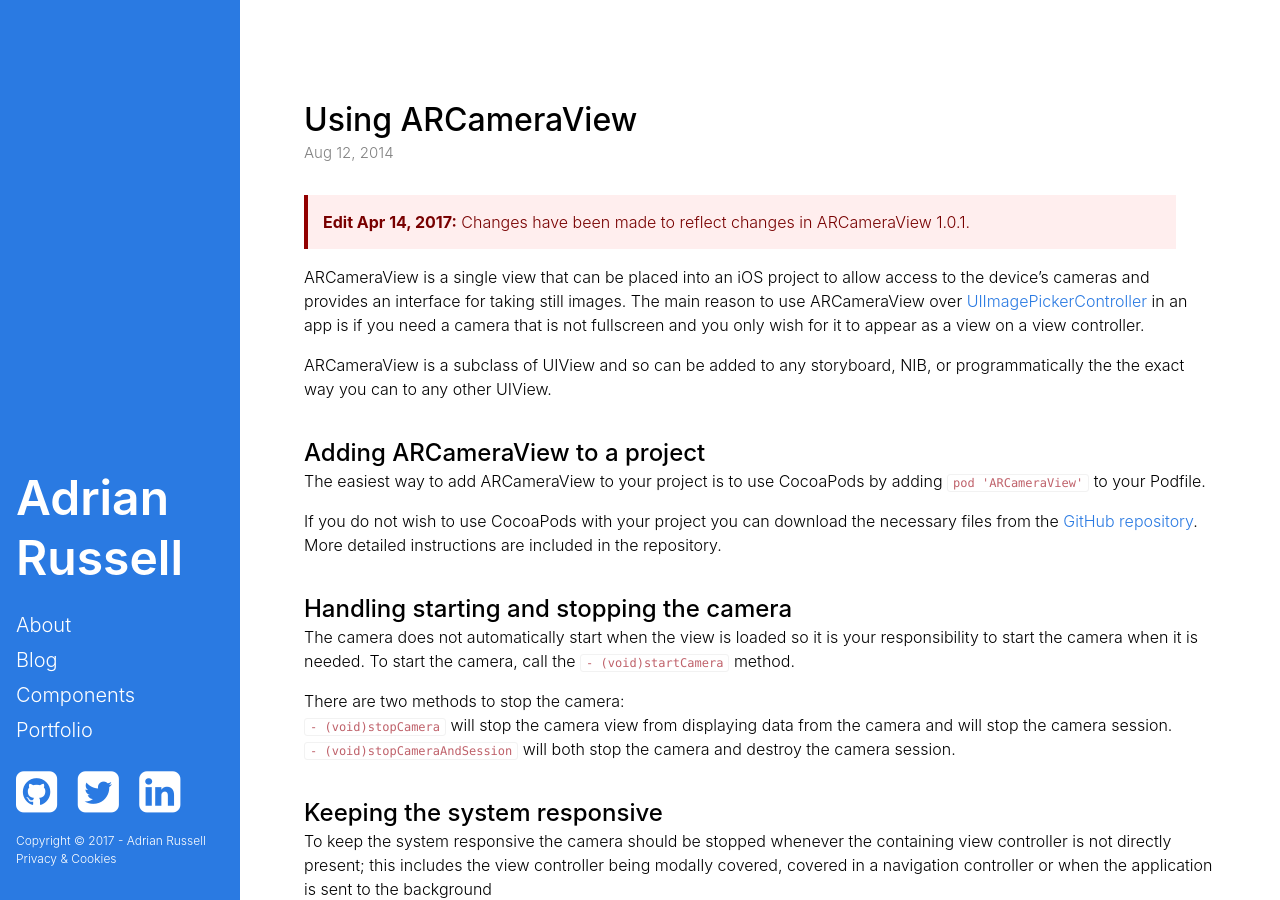
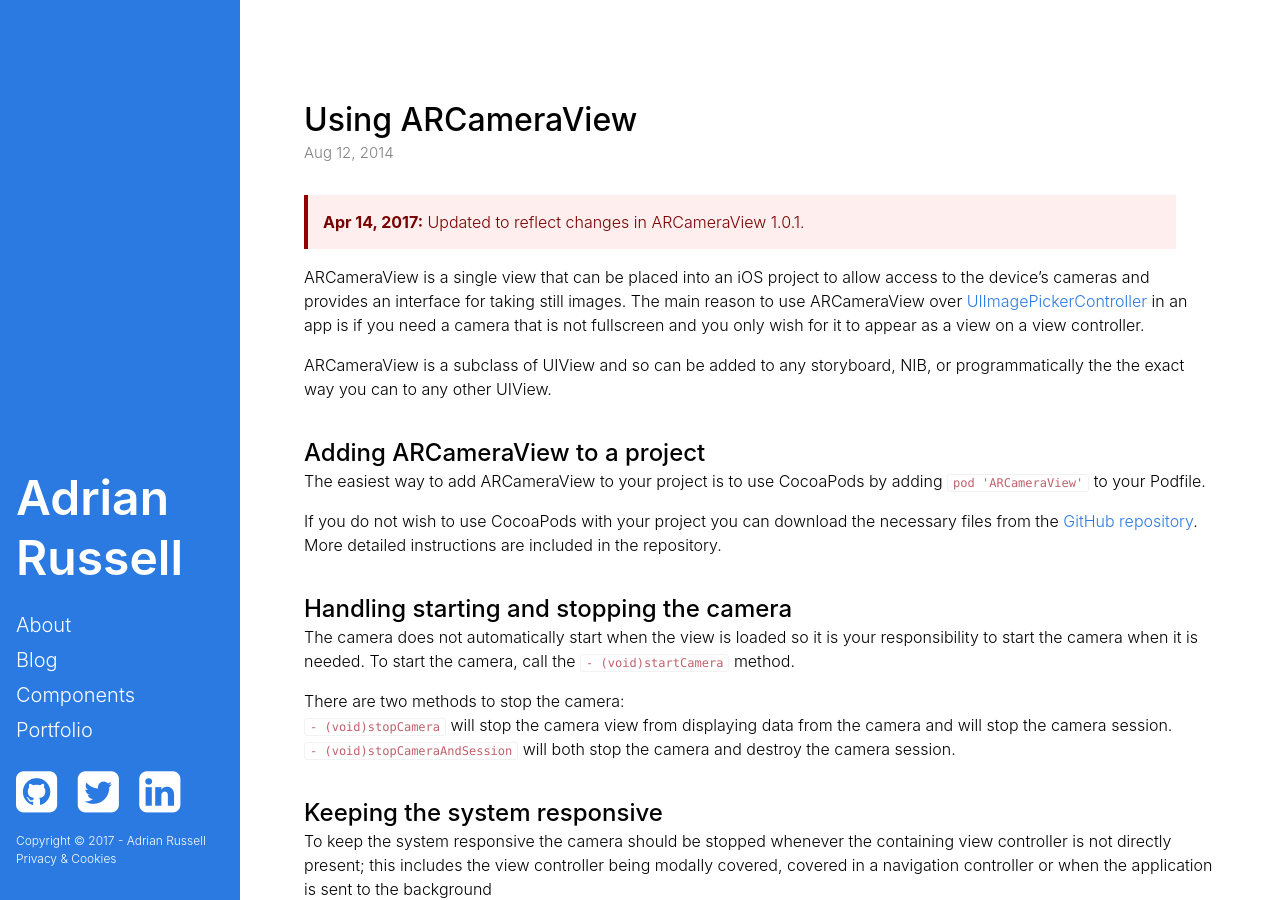
Before and after one commit to aderussell/aderussell.github.io, a Jekyll site: the page built from _posts/2014-08-13-using-arcameraview.markdown, in a window 1280 px wide and 900 px high. Built offline with Jekyll 4.4.1, drawn with Linux system fonts in a browser that asks for light colours; nearby versions of some CDN libraries.

Commit message:
make update notice better

```diff
--- a/_includes/posts/update-notice.html
+++ b/_includes/posts/update-notice.html
@@ -1,3 +1,3 @@
 <blockquote class="notice">
-	<strong>Edit {{ include.date | date: "%b %-d, %Y" }}:</strong> {{include.message}}
+	<strong>{{ include.date | date: "%b %-d, %Y" }}:</strong> {{include.message}}
 </blockquote>
--- a/_posts/2014-08-13-using-arcameraview.markdown
+++ b/_posts/2014-08-13-using-arcameraview.markdown
@@ -8,7 +8,7 @@ description: "A quick guide to using the ARCameraView component in an iOS projec
 imagepath: "/images/blog/using-arcameraview/"
 ---
 
-{% include posts/update-notice.html date="2017-04-14" message="Changes have been made to reflect changes in ARCameraView 1.0.1." %}
+{% include posts/update-notice.html date="2017-04-14" message="Updated to reflect changes in ARCameraView 1.0.1." %}
 
 
 
```
